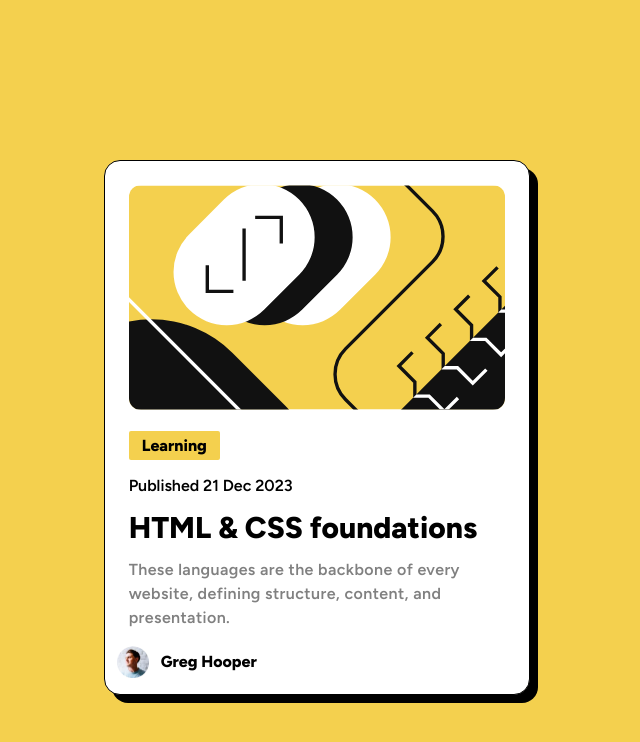
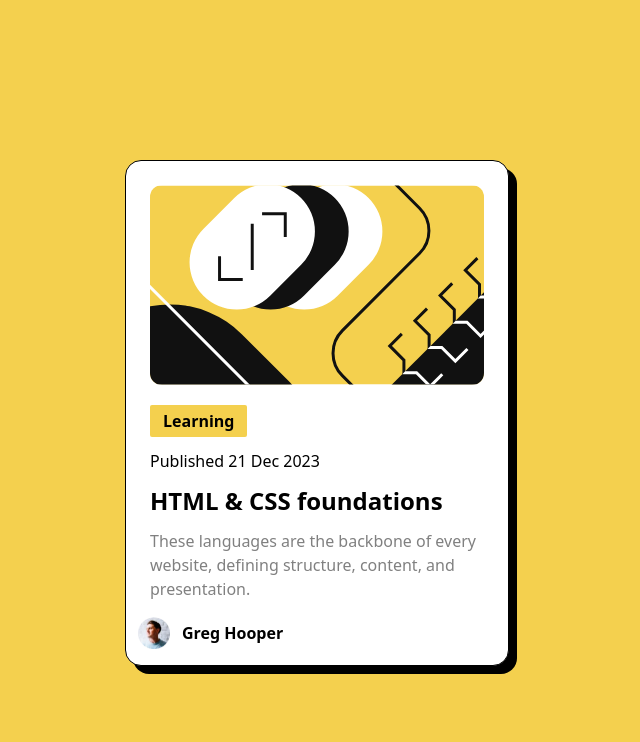
Before and after one commit to sleepypillowz/blog-preview, a website: page src/index.html in a window 1280 px wide. Shown: the whole page, without its empty margins (323-963 px from the left). Drawn offline with Linux system fonts and the light colour scheme.

Commit message:
finalized

```diff
--- a/src/index.html
+++ b/src/index.html
@@ -7,18 +7,18 @@
   <title>Frontend Mentor | Blog preview card</title>
   <link href="./output.css" rel="stylesheet">
 </head>
-<body class="my-40 bg-Primary font-figtree text-base">
+<body class="my-40 bg-Primary text-base">
 
-  <div class="md:grid md:grid-cols-3">
-    <main class="max-w-200 col-start-2 mx-6 my-auto rounded-2xl border border-black bg-White shadow-simple md:mx-auto">
+  <div class="flex items-center justify-center">
+    <main class="mx-6 my-auto max-w-96 rounded-2xl border border-black bg-White shadow-simple md:mx-auto">
       <div class="m-6 mb-6 flex items-center justify-center overflow-hidden rounded-xl">
         <img class="object-cover" src="../assets/images/illustration-article.svg" alt="omelette" width="600">
       </div>
 
-      <strong class="mx-6 rounded-sm border border-transparent bg-Primary px-3 py-1"><b>Learning</b></strong>
-      <p class="mt-4 font-extralight">Published 21 Dec 2023</p>
-      <h1 class="mx-6 mb-3 cursor-pointer font-youngserif800 text-xl hover:text-Primary md:text-3xl"><b>HTML & CSS foundations</b></h1>
-      <p class="font-youngserif600 tracking-wide text-Grey">These languages are the backbone of every website, defining structure, content, and presentation.</p>
+      <p class="mx-6 inline rounded-sm border border-transparent bg-Primary px-3 py-1 font-medium"><b>Learning</b></>
+      <p class="mt-4">Published 21 Dec 2023</p>
+      <h1 class="mx-6 mb-3 cursor-pointer font-youngserif800 text-xl hover:text-Primary md:text-2xl"><b>HTML & CSS foundations</b></h1>
+      <p class="text-Grey">These languages are the backbone of every website, defining structure, content, and presentation.</p>
 
       <div class="mx-6 my-4 ml-3 flex items-center overflow-hidden rounded-lg">
         <img class="h-8 w-8" src="../assets/images/image-avatar.webp" loading="lazy" alt="avatar">
--- a/tailwind.config.js
+++ b/tailwind.config.js
@@ -17,10 +17,7 @@ module.exports = {
       },
       boxShadow: {
         'simple': '0.5rem 0.5rem',
-      },
-      maxWidth: {
-        '200': 'max-width: 50rem',
-      },
+      }
     },
   },
   plugins: [],
```
Also changed, not shown: src/output.css.
